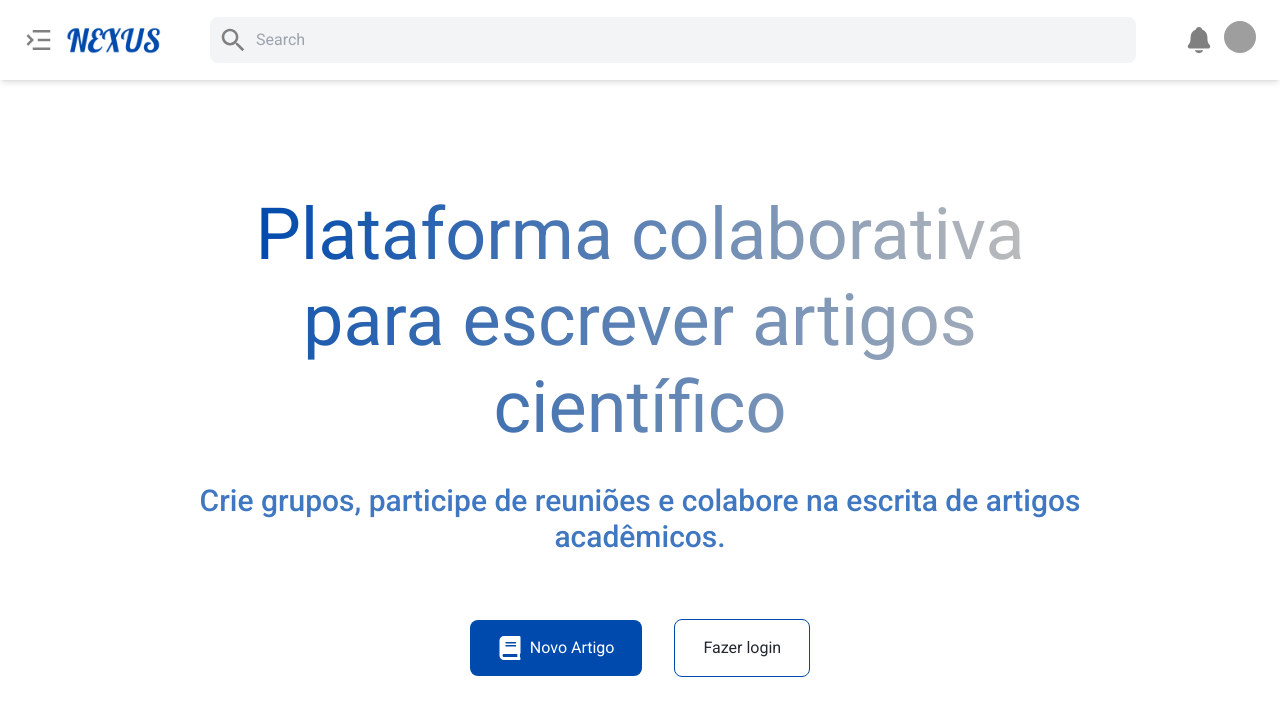
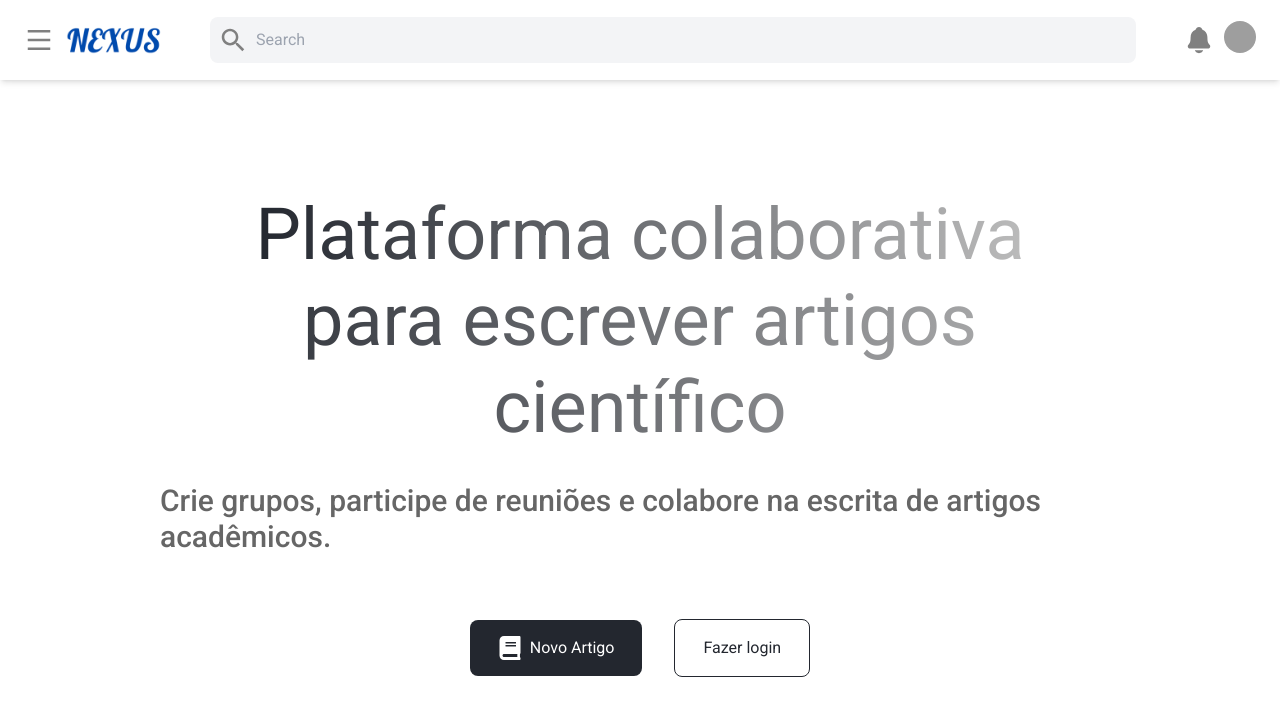
Before and after one commit to marianovungel/nexusf, a React (Create React App) app: page / in a window 1280 px wide. Shown: the top 716 px of the page. Built offline with nearby package versions, Linux system fonts and the light colour scheme; no server answers; grey boxes are pictures that could not be loaded.

Commit message:
wellcome

```diff
--- a/src/components/Menu.jsx
+++ b/src/components/Menu.jsx
@@ -2,24 +2,25 @@ import React from 'react'
 import { IoMdSearch } from "react-icons/io";
 import { IoNotifications } from "react-icons/io5";
 import { MenuLeft, MenuRight } from './index';
-import { Link } from 'react-router-dom';
+import { Link, useNavigate } from 'react-router-dom';
 import { useUserStore } from '../lib/userStore';
 
 export default function Menu() {
   const { supernotification } = useUserStore()
+  const navigate = useNavigate();
 
   return (
     <header className=" sticky top-0 z-50 flex items-center px-4 py-2 shadow-md bg-white h-20">
       <MenuLeft />
       <h1 className="ml-2 text-gray-700 text-xl md:hidden sm:hidden">NEXUS</h1>
-      <img src="./image/logocortada.png " alt="" className=' cursor-pointer w-24 object-cover' />
+      <img onClick={()=> navigate("/")} src="./image/logocortada.png " alt="" className=' cursor-pointer w-24 object-cover' />
       <div id='searchId' className="mx-5 md:mx-20 flex flex-grow items-center px-2 py-2 bg-gray-100 text-gray-600 rounded-lg focus-within:text-gray-600 focus-within:shadow-md">
         <IoMdSearch size={30} color="gray" />
         <input type="text" placeholder="Search" className="flex-grow px-2 text-base bg-transparent outline-none" />
       </div>
       <Link to='/notification'  className="mr-2 border-0 relative flex items-center cursor-pointer h-10 w-8">
         <IoNotifications size={30} color="gray"/>
-        {supernotification > 0 && (<i style={{fontSize: 9, padding:1}} className='bg-red-600 text-white rounded-full absolute top-0 right-0 min-w-4 flex justify-center items-center'>{supernotification}</i>)}
+        {supernotification > 0 && (<i style={{fontSize: 9, padding:1}} className='bg-red-600 text-white rounded-full absolute top-0 right-0 min-w-4 flex justify-center items-center'>{supernotification > 99 ? "99+" : supernotification }</i>)}
       </Link>
       <MenuRight />
   </header>
--- a/src/components/MenuLeft/MenuLeft.jsx
+++ b/src/components/MenuLeft/MenuLeft.jsx
@@ -1,7 +1,7 @@
 import React, { useState } from 'react'
 import './MenuLeft.css'
 import { Link } from 'react-router-dom';
-import { RiMenuFold3Line2, RiMenuFold4Line  } from "react-icons/ri";
+import { RiMenuFold3Line2, RiMenuFill  } from "react-icons/ri";
 
 export default function MenuLeft() {
     const [openVariable, setopenVariable] = useState(false)
@@ -44,7 +44,7 @@ export default function MenuLeft() {
                 </button>
             ):(
                 <button className="openbtn flex items-center justify-center mr-3" onClick={openNav} id='nexusId' >
-                    <RiMenuFold4Line size={30} color='gray' />
+                    <RiMenuFill  size={30} color='gray' />
                 </button>
             )}
 
--- a/src/index.css
+++ b/src/index.css
@@ -20,7 +20,7 @@ code {
   font-size: 72px;
   text-align: center;
   /* background: linear-gradient(to bottom, #194c33, #bbb); */
-  background: linear-gradient(to right, #004AAD, #bbb);
+  background: linear-gradient(to right, #23272F, #bbb);
   -webkit-background-clip: text;
   -webkit-text-fill-color: transparent;
 
--- a/src/pages/WellCome.jsx
+++ b/src/pages/WellCome.jsx
@@ -1,7 +1,6 @@
 import React from 'react'
 import { FaBook } from "react-icons/fa";
 import { Link } from 'react-router-dom';
-// import { FcGoogle } from "react-icons/fc";
 
 export default function WellCome() {
   return (
@@ -10,13 +9,13 @@ export default function WellCome() {
         <h1 id='headerWellcome'>Plataforma colaborativa</h1>
         <h1 id='headerWellcome'>para escrever artigos científico</h1>
         <p
-          style={{color:"#004badc0"}}
-          className=' font-medium text-3xl text-center py-8 headerWellcome'>
+          style={{color:"#666"}}
+          className=' font-medium text-3xl py-8'>
           Crie grupos, participe de reuniões e colabore na escrita de artigos acadêmicos.
         </p>
         <div className='flex flex-row items-center justify-center gap-8 py-8'>
-          <Link to="/novo-artigo" className='px-7 py-3 bg-[#004AAD] text-white text-bold flex flex-row justify-center items-center gap-2 rounded-lg border-0'><FaBook size={24} /> Novo Artigo</Link>
-          <button className='px-7 py-3 text-[#23272F] text-bold flex flex-row justify-center items-center gap-2 rounded-lg border-1 border-[#004AAD]'>
+          <Link to="/novo-artigo" className='px-7 py-3 bg-[#23272F] text-white text-bold flex flex-row justify-center items-center gap-2 rounded-lg border-0'><FaBook size={24} /> Novo Artigo</Link>
+          <button className='px-7 py-3 text-[#23272F] text-bold flex flex-row justify-center items-center gap-2 rounded-lg border-1 border-[#23272F]'>
             {/* <FcGoogle size={24} /> */}
             Fazer login
           </button>
```
